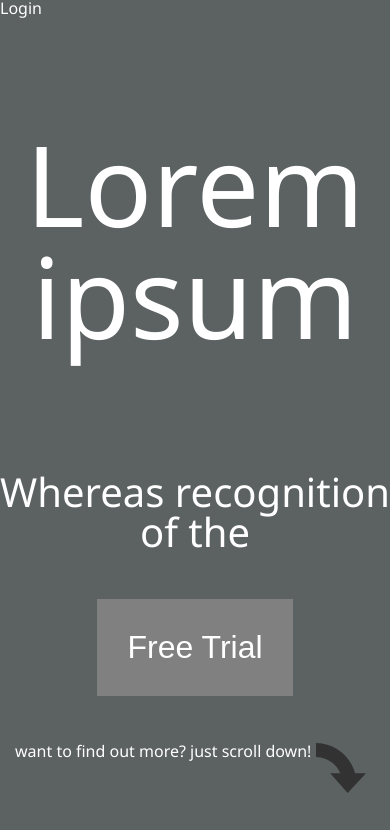
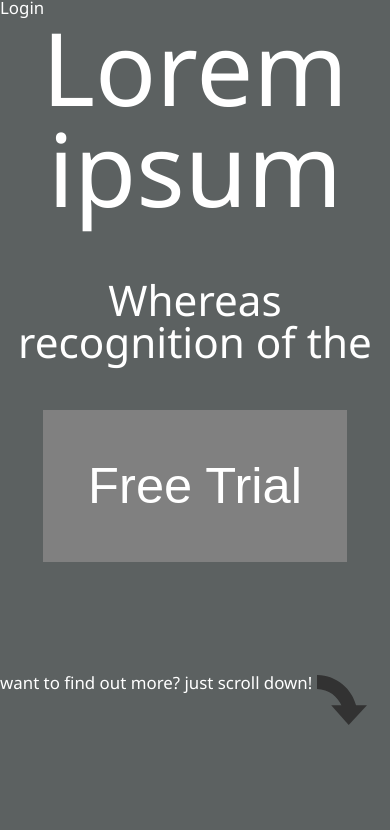
Before and after one commit to Marco-Tabiadon/mobile-first-website, a plain HTML site: page index.html in a window 390 px wide. Drawn offline with Linux system fonts and the light colour scheme.

Commit message:
fixed responsiveness bugs

```diff
--- a/index.html
+++ b/index.html
@@ -21,6 +21,9 @@
 
 
     <div class="parallax intro">
+      <div class="container">
+
+
       <a>Login</a>
       <h1>Lorem ipsum</h1>
       <p>Whereas recognition of the</p>
@@ -28,6 +31,8 @@
       <div class="scrollDown">
         <p>want to find out more? just scroll down!</p>
         <img src="/assets/Rotate-Arrow-Left-to-Bottom.svg" alt="Arrow that points down">
+
+      </div>
       </div>
 
     </div>
--- a/styles.css
+++ b/styles.css
@@ -77,6 +77,7 @@ table {
 
 html, body {
   height: 100%;
+  font-size: 2vh;
 }
 
 body {
@@ -97,7 +98,6 @@ body {
 
 .parallax {
   height: 100vh;
-  background-attachment: scroll;
   background-position: center;
   background-repeat: no-repeat;
   background-size: cover;
@@ -125,31 +125,46 @@ body {
 
 /* INTRO  */
 
-.scrollDown {
-width: 360px;
-margin: 0 auto;
+
+
+.parallax .intro {
+  height: 100vh;
+}
+
+.container {
+  height: 100%;
+  position: relative; /* fix for ScrollDown not staying in place*/
 }
 
 h1 {
   text-align: center;
-  font-size: 7em;
-  padding-top: 1em;
+  font-size: 6em;
 }
 
-.intro > p {
+.container > p {
+  margin-top: 7vh;
   text-align: center;
-  padding-top: 3em;
   font-size: 2.5em;
 }
 
 button {
+  height: 3em;
+  width: 6em;
   display: block;
   background-color: grey;
   border: none;
   color: white;
-  padding: 30px 30px;
   margin: 47px auto;
-  font-size: 2em;
+  font-size: 3em;
+}
+
+.scrollDown {
+  height: 20%;
+  width: 100vh;
+  margin: 0 auto;
+  position: absolute;
+  bottom: 0px;
+
 }
 
 .scrollDown p {
@@ -239,7 +254,7 @@ q {
 
 .picSections {
   background-color: orange;
-  flex-basis: 200px;
+  flex-basis: auto;
   margin: 20px;
   display: flex;
   justify-content: center;
@@ -256,8 +271,7 @@ figure {
 figure img {
   display: block;
   margin-bottom: 0;
-  width: 100px;
-  height: 100px;
+  height: 70%;
 }
 
 figcaption {
@@ -288,6 +302,7 @@ figcaption {
 
 nav {
   width: 100vh;
+  margin: 0 auto;
 }
 
 
@@ -301,7 +316,7 @@ nav {
   width: 80%;
   height: 4em;
   background-color: black;
-  margin: 50px;
+  margin: 2vh;
   text-align: center;
   display: flex;
   justify-content: center;
@@ -331,7 +346,7 @@ nav {
 
 
 
-@media (min-width: 768px) {
+@media (min-width: 700px) {
 
   .parallax {
     height: 100%;
```
Also changed, not shown: 1 other file.
